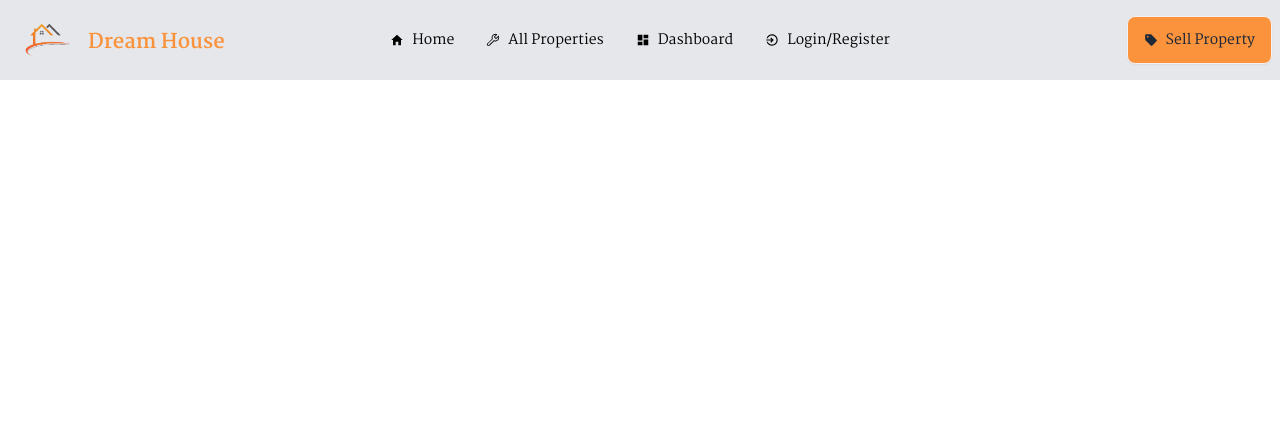
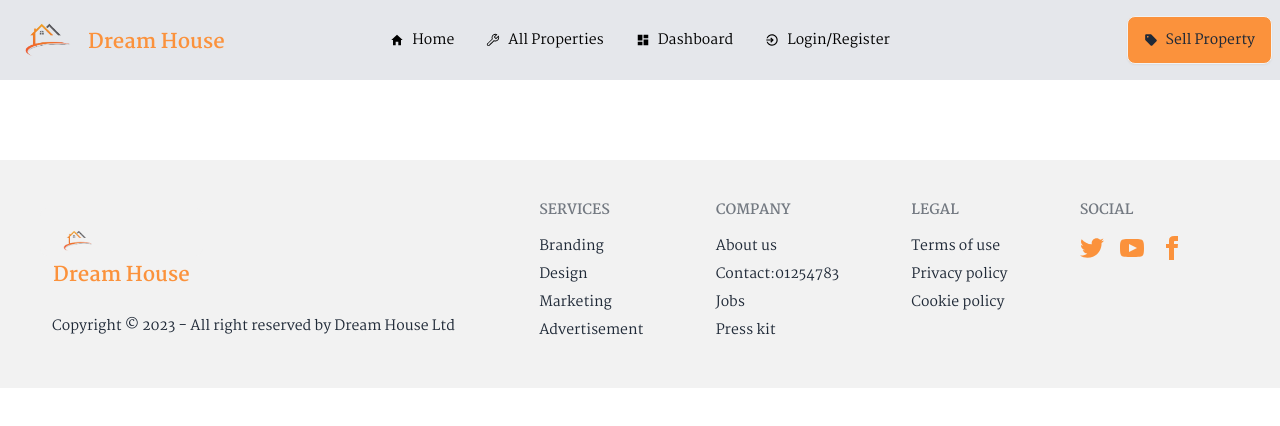
Before and after one commit to binitaepa/Dream-house-client, a React (Vite) app: page / in a window 1280 px wide. Shown: the top 426 px of the page. Built offline with nearby package versions, Linux system fonts and the light colour scheme.

Commit message:
footer added

```diff
--- a/src/Layout/Shared/Footer/Footer.jsx
+++ b/src/Layout/Shared/Footer/Footer.jsx
@@ -1,10 +1,50 @@
-
+import { Link } from "react-router-dom";
+import logo from '../../../assets/home-logo-and-symbols-vector-removebg-preview.png'
 
 const Footer = () => {
     return (
-        <div>
-            <h2>foter here</h2>
-        </div>
+        <footer className="footer p-10 bg-base-200 mt-20 text-base-content">
+  <aside>
+   <img src='' alt="" />
+   <Link to='/' className="btn btn-ghost bg-base-200 p-3 normal-case mb-10 text-xl"><div className="mb-10"><img className="w-[50px] bg-base-200" src={logo} alt=""  /><span className='text-orange-400 font-bold'>Dream House</span></div></Link>
+    <footer className="footer p-3  text-base-content">
+
+    <p>Copyright © 2023 - All right reserved by Dream House Ltd</p>
+
+</footer>
+  </aside>
+  <nav>
+    <header className="footer-title">Services</header>
+    <a className="link link-hover">Branding</a>
+    <a className="link link-hover">Design</a>
+    <a className="link link-hover">Marketing</a>
+    <a className="link link-hover">Advertisement</a>
+  </nav>
+  <nav>
+    <header className="footer-title">Company</header>
+    <a className="link link-hover">About us</a>
+    <a className="link link-hover">Contact:01254783</a>
+    <a className="link link-hover">Jobs</a>
+    <a className="link link-hover">Press kit</a>
+  </nav>
+  <nav>
+    <header className="footer-title">Legal</header>
+    <a className="link link-hover">Terms of use</a>
+    <a className="link link-hover">Privacy policy</a>
+    <a className="link link-hover">Cookie policy</a>
+  </nav>
+  <nav>
+    <header className="footer-title">Social</header>
+    <div className="grid grid-flow-col text-orange-400 gap-4">
+      <a><svg xmlns="http://www.w3.org/2000/svg" width="24" height="24" viewBox="0 0 24 24" className="fill-current"><path d="M24 4.557c-.883.392-1.832.656-2.828.775 1.017-.609 1.798-1.574 2.165-2.724-.951.564-2.005.974-3.127 1.195-.897-.957-2.178-1.555-3.594-1.555-3.179 0-5.515 2.966-4.797 6.045-4.091-.205-7.719-2.165-10.148-5.144-1.29 2.213-.669 5.108 1.523 6.574-.806-.026-1.566-.247-2.229-.616-.054 2.281 1.581 4.415 3.949 4.89-.693.188-1.452.232-2.224.084.626 1.956 2.444 3.379 4.6 3.419-2.07 1.623-4.678 2.348-7.29 2.04 2.179 1.397 4.768 2.212 7.548 2.212 9.142 0 14.307-7.721 13.995-14.646.962-.695 1.797-1.562 2.457-2.549z"></path></svg></a>
+      <a><svg xmlns="http://www.w3.org/2000/svg" width="24" height="24" viewBox="0 0 24 24" className="fill-current"><path d="M19.615 3.184c-3.604-.246-11.631-.245-15.23 0-3.897.266-4.356 2.62-4.385 8.816.029 6.185.484 8.549 4.385 8.816 3.6.245 11.626.246 15.23 0 3.897-.266 4.356-2.62 4.385-8.816-.029-6.185-.484-8.549-4.385-8.816zm-10.615 12.816v-8l8 3.993-8 4.007z"></path></svg></a>
+      <a><svg xmlns="http://www.w3.org/2000/svg" width="24" height="24" viewBox="0 0 24 24" className="fill-current"><path d="M9 8h-3v4h3v12h5v-12h3.642l.358-4h-4v-1.667c0-.955.192-1.333 1.115-1.333h2.885v-5h-3.808c-3.596 0-5.192 1.583-5.192 4.615v3.385z"></path></svg></a>
+    </div>
+    <div>
+
+    </div>
+  </nav>
+</footer>
     );
 };
 
--- a/src/Layout/Shared/Navbar/Navbar.jsx
+++ b/src/Layout/Shared/Navbar/Navbar.jsx
@@ -23,7 +23,7 @@ const Navbar = () => {
 </>
     return (
         <div>
-           <div className="navbar fixed z-10  max-w-screen-xl bg-gray-200 text-black">
+           <div className="navbar  max-w-screen-xl bg-gray-200 text-black">
                 <div className="navbar-start">
                     <div className="dropdown">
                         <label tabIndex={0} className="btn btn-ghost lg:hidden">
```
